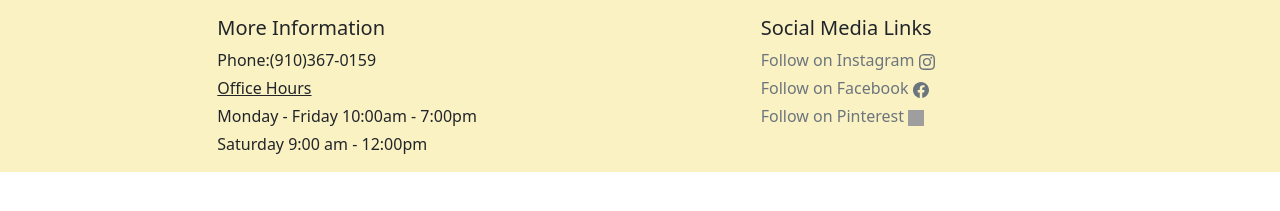
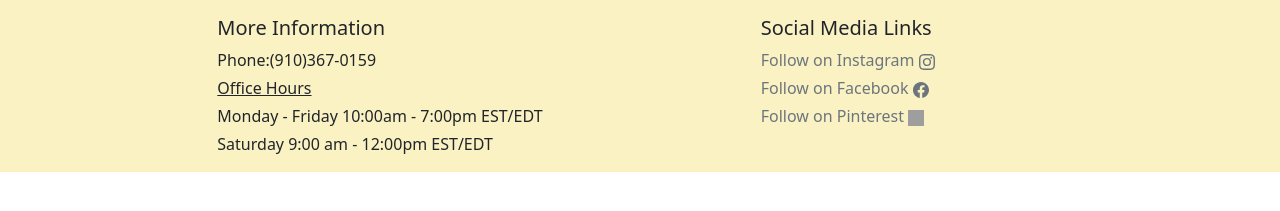
Before and after one commit to weddingsbytheseanc/weddingsbytheseanc.github.io, a Jekyll site: the page built from index.html, in a window 1280 px wide and 981 px high. Shown: the part 761-972 px from the top of the window. Built offline with Jekyll 4.4.1, drawn with Linux system fonts in a browser that asks for light colours; nearby versions of some CDN libraries; library files that are not in the unit come from our copies; grey boxes are pictures that could not be loaded.

Commit message:
Update default.html
added eastern time

```diff
--- a/_layouts/default.html
+++ b/_layouts/default.html
@@ -54,8 +54,8 @@
         			<ul class="list-unstyled text-small">
 								<li class="mb-1">Phone:(910)367-0159</li>
 								<li class="mb-1"><u>Office Hours</u></li>
-								<li class="mb-1">Monday - Friday 10:00am - 7:00pm</li>
-								<li class="mb-1">Saturday 9:00 am - 12:00pm</li>
+								<li class="mb-1">Monday - Friday 10:00am - 7:00pm EST/EDT</li>
+								<li class="mb-1">Saturday 9:00 am - 12:00pm EST/EDT</li>
 							</ul>
 						</div>
 						<div class="col-6 col-md">
```
